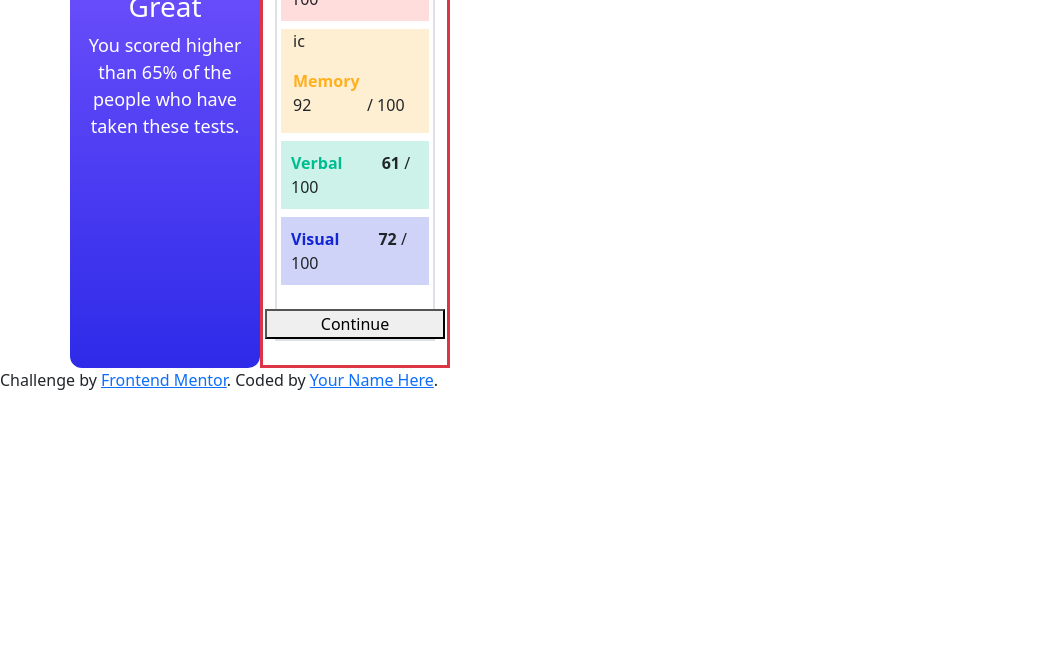
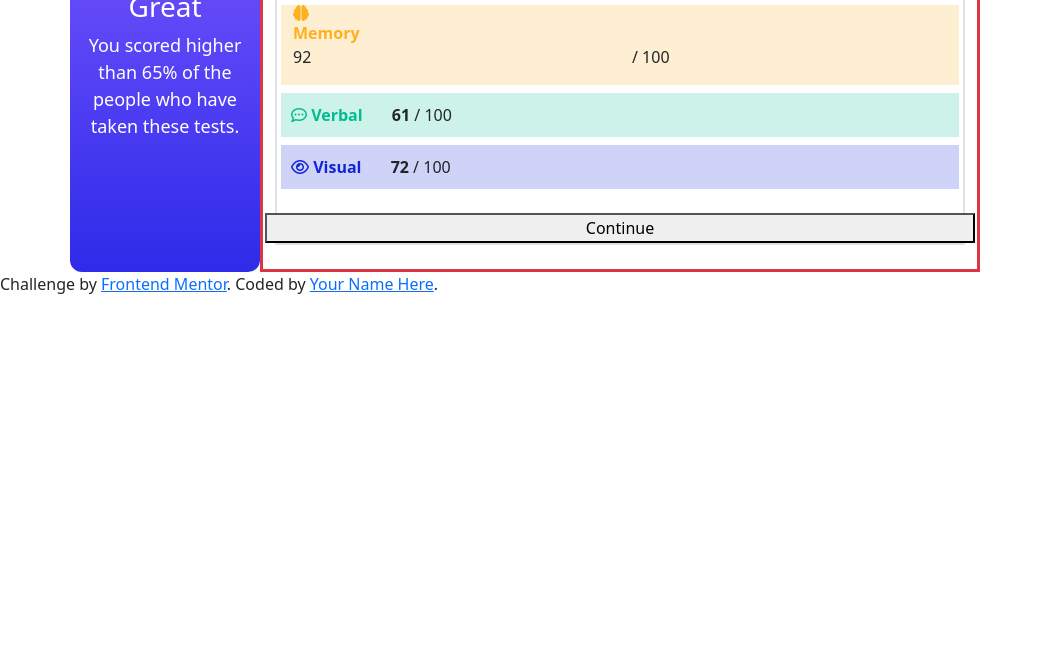
Before and after one commit to PhillipMagos/Results-summary-component, a plain HTML site: page index.html in a window 1280 px wide. Shown: the part 136-800 px from the top of the page, without its empty margins (0-1042 px from the left). Drawn offline with nearby package versions, Linux system fonts and the light colour scheme; a script that the page names is missing; a web font is replaced by a local one.

Commit message:
more improvement

```diff
--- a/index.html
+++ b/index.html
@@ -58,19 +58,20 @@
 
 </div>
 
-<div class="col-sm-2 border border-danger border-3">
+<div class="custom-width border border-danger border-3">
 <div class="font-weight-bold text-left my-4 border border-2">
   <h5 class="border border-2">Summary</h5>
 
 <div class="px-3 row gy-2">
   <div class="light-red" style="padding: 10px;">
-  <span style="color: hsl(0, 100%, 67%); font-weight: bold; padding-right: 25px;">Reaction</span>
+    <i class="fa-solid fa-bolt" style="color: #ff5757;"></i>
+  <span style="color: hsl(0, 100%, 67%); font-weight: bold; padding-right: 10px;">Reaction</span>
   <span style="font-weight: bold;">80</span> / 100
 </div>
 
 <div class="grid">
   <div class="orangey-yellow row">
-    <p class="col">ic</p>
+    <i class="fa-solid fa-brain" style="color: #ffb01f;"></i>
     <!-- <p class="orangey-yellow-font col">Memory</p> -->
     <span style="color: hsl(39, 100%, 56%);
     font-weight: bold;">Memory</span>
@@ -80,12 +81,14 @@
 </div>
 
   <div class="green-teal" style="padding: 10px;">
-  <span style="color: hsl(166, 100%, 37%); font-weight: bold; padding-right: 35px;">Verbal</span>
+    <i class="fa-regular fa-comment-dots" style="color: #00bd91;"></i>
+  <span style="color: hsl(166, 100%, 37%); font-weight: bold; padding-right: 25px;">Verbal</span>
   <span style="font-weight: bold;">61</span> / 100
 </div>
 
 <div class="cobalt-blue" style="padding: 10px;">
-  <span style="color: hsl(234, 85%, 45%); font-weight: bold; padding-right: 35px;">Visual</span>
+  <i class="fa-regular fa-eye" style="color: #1125d4;"></i>
+  <span style="color: hsl(234, 85%, 45%); font-weight: bold; padding-right: 25px;">Visual</span>
   <span style="font-weight: bold;">72</span> / 100
 </div>
 </div>
--- a/styles.css
+++ b/styles.css
@@ -64,3 +64,7 @@ color: hsl(234, 85%, 45%);
 .left-corner {
     border-radius: 12px;
 }
+
+.custom-width {
+    width: 720px;
+}
```
